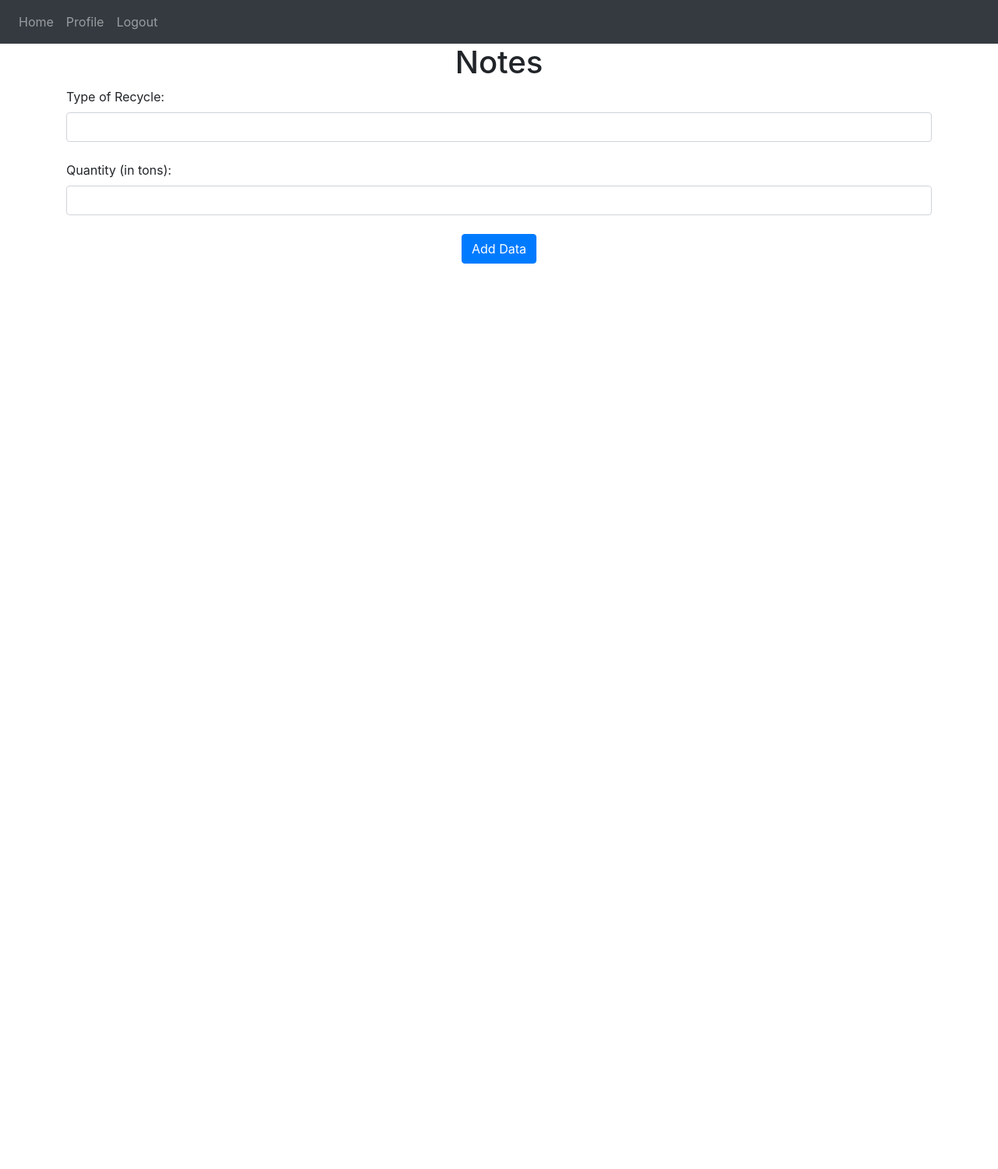
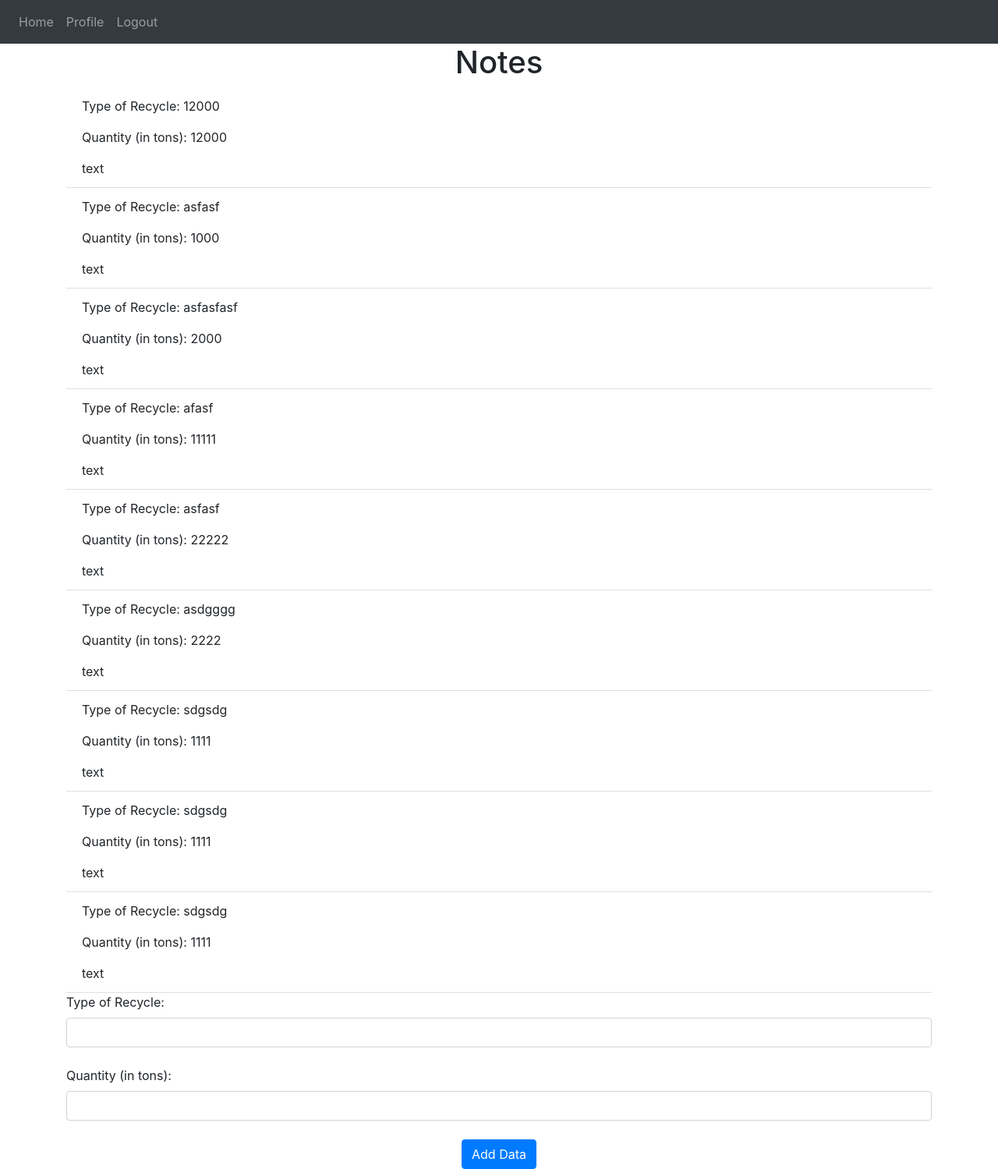
Before and after one commit to German-Rock/ING-Solution, a Flask app: page / in a window 1280 px wide. Shown: the whole page at 78% size. Before the commit the page ends 338 px from the top, so only its background shows below. Run offline with Flask 3, Linux system fonts and the light colour scheme; a user stored in the database is signed in; parts of the project's set-up code (start-up, migrations or seed data) failed here and were passed over; some libraries are stand-ins or nearby versions.

Commit message:
adaugat comenzi

```diff
--- a/website/__init__.py
+++ b/website/__init__.py
@@ -19,7 +19,7 @@ def create_app():
     app.register_blueprint(views, url_prefix='/')
     app.register_blueprint(auth, url_prefix='/')
 
-    from .models import User, Note
+    from . models import User, Comenzi_reciclare
 
     with app.app_context():
         db.create_all()
--- a/website/models.py
+++ b/website/models.py
@@ -5,7 +5,7 @@ from sqlalchemy.sql import func
 
 
 class Comenzi_reciclare(db.Model):
-    id = db.Column(db.Integer, primary_key=True)
+    id = db.Column(db.Integer, primary_key=True, autoincrement=True)
     type_of_recycle = db.Column(db.String(100))
     quantity_int_tone = db.Column(db.Integer)
     user_id = db.Column(db.Integer, db.ForeignKey('user.id'))
--- a/website/templates/home.html
+++ b/website/templates/home.html
@@ -1,13 +1,13 @@
 {% extends "base.html" %} {% block title %}Home{% endblock %} {% block content
 %}
 <h1 align="center">Notes</h1>
-<ul class="list-group list-group-flush" id="notes">
-  {% for note in user.notes %}
+<ul class="list-group list-group-flush" id="comenzi_reciclare">
+  {% for comanda in user_comm_table %}
   <li class="list-group-item">
-    {{ note.data }}
-    <button type="button" class="close" onClick="deleteNote({{ note.id }})">
-      <span aria-hidden="true">&times;</span>
-    </button>
+    <p>Type of Recycle: {{ comanda.type_of_recycle }}</p>
+    <p>Quantity (in tons): {{ comanda.quantity_int_tone }}</p>
+    text
+    <!-- Optionally, add a delete button here -->
   </li>
   {% endfor %}
 </ul>
--- a/website/views.py
+++ b/website/views.py
@@ -1,6 +1,6 @@
 from flask import Blueprint, render_template, request, flash, jsonify
 from flask_login import login_required, current_user
-from .models import Note
+from . models import Comenzi_reciclare
 from . import db
 import json
 
@@ -9,33 +9,35 @@ views = Blueprint('views', __name__)
 
 @views.route('/', methods=['GET', 'POST'])
 @login_required
+
+
 def home():
     if request.method == 'POST':
-        note = request.form.get('note')#Gets the note from the HTML
-        note = request.form.get('note')#Gets the note from the HTML
+        recycle = request.form.get('type_of_recycle')
+        quantity = request.form.get('quantity_int_tone')
 
-        if len(note) < 1:
-            flash('Note is too short!', category='error')
+        if len(recycle) < 1:
+            flash('Type of recycle is too short!', category='error')
         else:
-            new_note = Note(data=note, user_id=current_user.id)  #providing the schema for the note
-            db.session.add(new_note) #adding the note to the database
+            new_comanda = Comenzi_reciclare(type_of_recycle=recycle, quantity_int_tone=quantity, user_id=current_user.id)
+            db.session.add(new_comanda)
             db.session.commit()
-            flash('Note added!', category='success')
+            flash('Comanda a fost adaugata!', category='success')
 
-    return render_template("home.html", user=current_user)
+    return render_template("home.html", user_comm_table=Comenzi_reciclare.query.filter_by(user_id=current_user.id), user=current_user)
 
 
-@views.route('/delete-note', methods=['POST'])
-def delete_note():
-    note = json.loads(request.data) # this function expects a JSON from the INDEX.js file
-    noteId = note['noteId']
-    note = Note.query.get(noteId)
-    if note:
-        if note.user_id == current_user.id:
-            db.session.delete(note)
-            db.session.commit()
+# @views.route('/delete-note', methods=['POST'])
+# def delete_note():
+#     note = json.loads(request.data) # this function expects a JSON from the INDEX.js file
+#     noteId = note['noteId']
+#     note = Note.query.get(noteId)
+#     if note:
+#         if note.user_id == current_user.id:
+#             db.session.delete(note)
+#             db.session.commit()
 
-    return jsonify({})
+#     return jsonify({})
 
 
 @views.route('/ceva', methods=['GET', 'POST'])
```
Also changed, not shown: instance/database.db.
